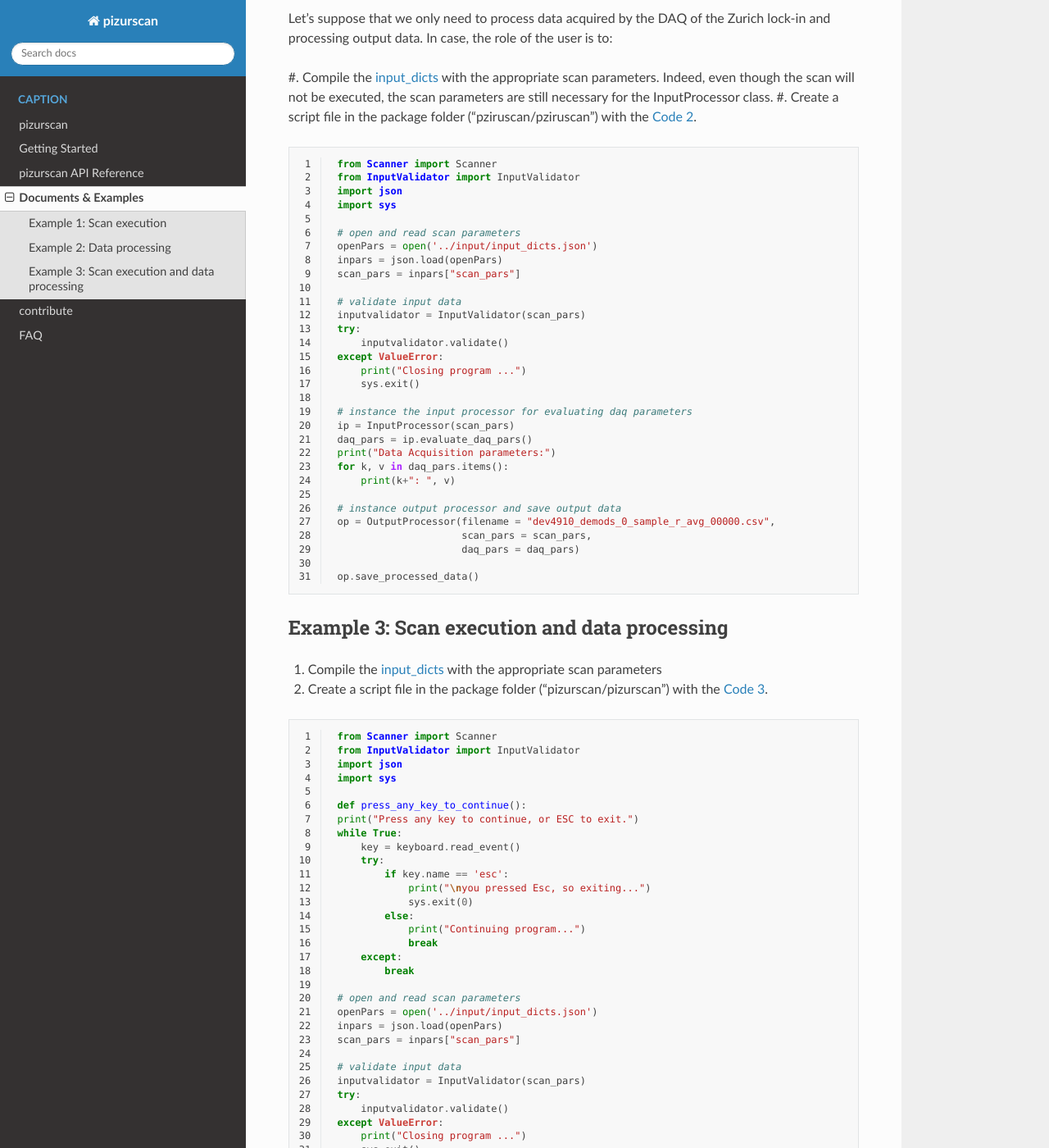
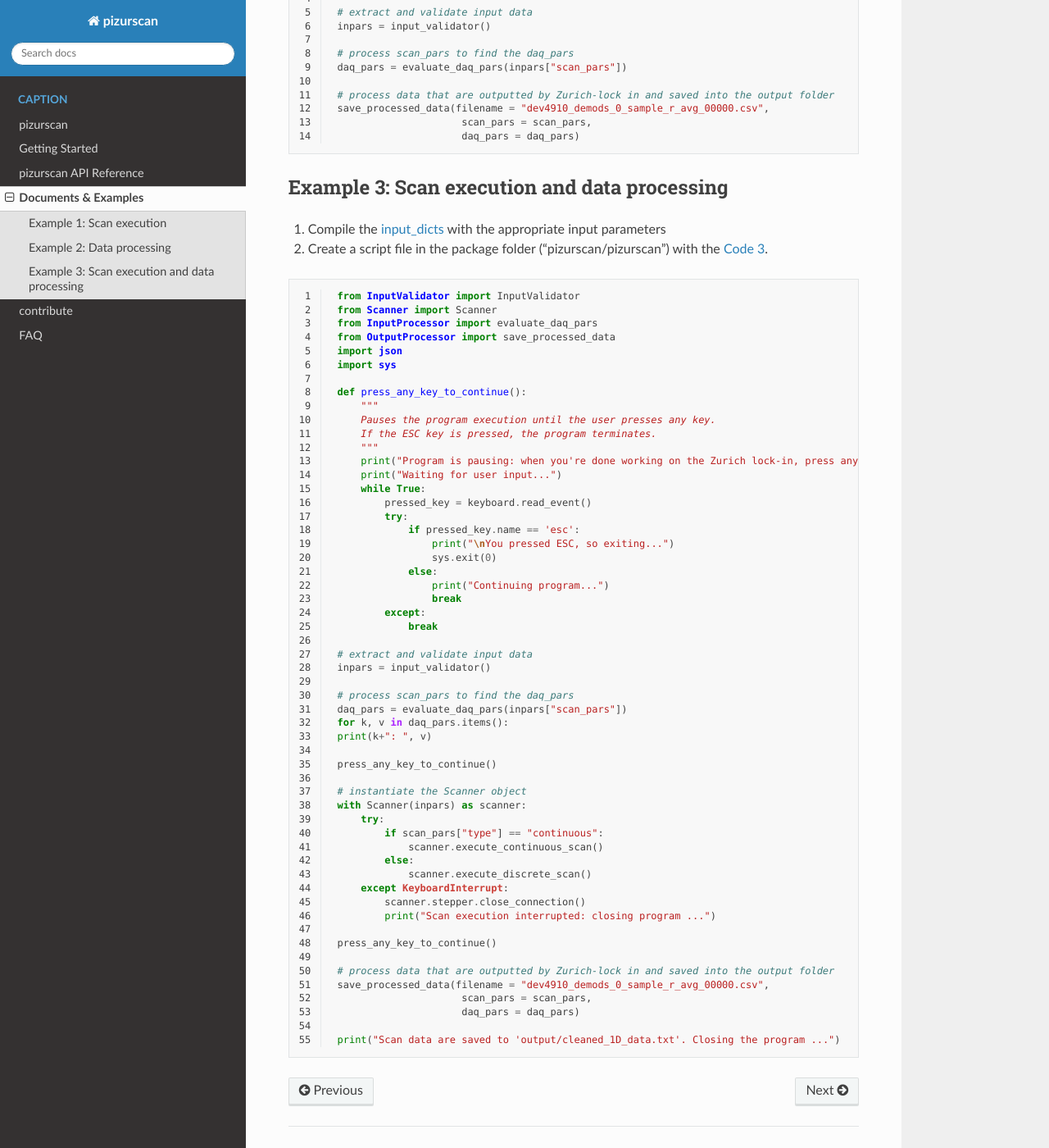
Before and after one commit to jacomore/PIZur_imager, a Sphinx documentation site: the page built from docs/usage/DocExamples.rst, in a window 1280 px wide and 1400 px high, scrolled down 1290 px. Shown: the whole window at 82% size. Built offline with Sphinx 7.4.7 and the Read the Docs theme 2.0.0, drawn with Linux system fonts in a browser that asks for light colours; some of the changed text lies outside the part shown.

```diff
--- a/docs/Introduction/intro.rst
+++ b/docs/Introduction/intro.rst
@@ -7,11 +7,10 @@ pizurscan
 | The Stepper motor controller is connected to a servo motor that moves a stage issued on an mechanical axis. For every movement of the stage, a square-wave trigger signal can be provided by the controller. This signal is then used by the lock-in to trigger data acquisition of an external signal, which is correlated with the position of the stage. An example of application is a spatially-resolved measurements of the quantum efficiency of a solar cell over a line profile.
 
 | *pizurscan* simplifies the interaction between the two instruments with the following three features:
+
 #. *Input Processing*: input parameters defining the trajectory and the cinematics of the PI stage are processed to evaluate the parameters that must be provided to the data acquisition (DAQ) of the Zhinst Lock-in.
 #. *Scan execution*: the axis is directly controlled by pizurscan through the API `PIPython <https://pypi.org/project/PIPython/>`_. In particular, the user perform continuous and discrete scas: in the first the stage moves continuously from the starting point to the final position, while in the second small micrometric steps are performed, resting in fixed position for around 50 ms.
 #. *Output Processing*: When the trigger signal of the PI controller triggers the acquisition, the external signal is measured by the lock-in and the DAQ integrates data over the acquisition time. Depending on the DAQ parameters evaluated with *Input Processing*, data outputted by the DAQ are further processed (integrated) so that eventually a single value of external signal is associated with the position of the stage.
 
-| Accordingly, the code defines four main classes: ``InputProcessor``, ``Stepper``, ``Scanner`` and ``OutputProcessor``. Such an OOP structure makes the three features described above one independent from the others, so that one could potentially use only one/two of them. For instance, if raw data were previously acquired, one can use only the first and the last class for processing output data. Indeed, the roles of ``InputProcessor`` and ``OutputProcessor`` are the previously in point 1 and 3.
-| ``Stepper`` is the lower-level interface: it makes use of the PIPYthon API and is directly interfaced with the PI controllers. ``Scanner`` instantiates ``Stepper`` and combines the inherited methods for easing the overall handling of the controller connection and scanning procedures. In this way, the user does not need any knowledge of the PIPYthon library.
-
+ | Accordingly, the code defines the main class ``Scanner``, which instantiates ``Stepper`` and combines the inherited methods for easing the overall handling of the controller connection and scanning procedures. In this way, the user does not need any knowledge of the PIPYthon library. In addition to that, the three modules ``InputValidator``, ``InputProcessor``,  and ``OutputProcessor``are developed for respectively validating the overall input parameters, processing the input parameters for increase compatibility with Zurich lock-in DAQ interface and eventually process the output data of the Zurich lock-in into an accessible format.
 | Code is developed by Giacomo Rizzi (`<rizzigiacomo@pm.me>`_). Have fun and do good measurements!
--- a/docs/usage/DocExamples.rst
+++ b/docs/usage/DocExamples.rst
@@ -20,36 +20,21 @@ Example 1: Scan execution
    :lineno-start: 1
 
     from Scanner import Scanner
-    from pizurscan.InputValidator import InputValidator
-    import json
-    import sys
+    from pizurscan.InputValidator import input_validator
 
-    # open and read scan parameters
-    openPars = open('../input/input_dicts.json')
-    inpars = json.load(openPars)
-    scan_pars = inpars["scan_pars"]
-
-    # validate input data
-    inputvalidator = InputValidator(scan_pars)
-    try:
-        inputvalidator.validate()
-    except ValueError:
-        print("Closing program ...")
-        sys.exit()
+    # extract and validate input data
+    inpars = input_validator()
 
     # instantiate the Scanner object
-    scanner = Scanner(inpars)
-    scanner.connect_stepper()    # connect to PI device
-    scanner.setup_motion_stepper()   # write velocity and acceleration in ROM
-    scanner.init_stepper_scan()
-    try:
-        if scan_pars["type"] == "continuous":
-            scanner.execute_continuous_scan()
-        else:
-            scanner.execute_discrete_scan()
-    except KeyboardInterrupt:
-        scanner.stepper.close_connection()
-        print("Scan execution interrupted: closing program ...")
+    with Scanner(inpars) as scanner:
+        try:
+            if scan_pars["type"] == "continuous":
+                scanner.execute_continuous_scan()
+            else:
+                scanner.execute_discrete_scan()
+        except KeyboardInterrupt:
+            scanner.stepper.close_connection()
+            print("Scan execution interrupted: closing program ...")
 
 
 Example 2: Data processing
@@ -64,115 +49,83 @@ are still necessary for the InputProcessor class.
 .. code-block:: python
    :lineno-start: 1
 
-    from Scanner import Scanner
-    from InputValidator import InputValidator
-    import json
-    import sys
+    from InputValidator import input_validator
+    from InputProcessor import evaluate_daq_pars
+    from OutputProcessor import save_processed_data
 
-    # open and read scan parameters
-    openPars = open('../input/input_dicts.json')
-    inpars = json.load(openPars)
-    scan_pars = inpars["scan_pars"]
+    # extract and validate input data
+    inpars = input_validator()
 
-    # validate input data
-    inputvalidator = InputValidator(scan_pars)
-    try:
-        inputvalidator.validate()
-    except ValueError:
-        print("Closing program ...")
-        sys.exit()
+    # process scan_pars to find the daq_pars
+    daq_pars = evaluate_daq_pars(inpars["scan_pars"])
 
-    # instance the input processor for evaluating daq parameters
-    ip = InputProcessor(scan_pars)
-    daq_pars = ip.evaluate_daq_pars()
-    print("Data Acquisition parameters:")
-    for k, v in daq_pars.items():
-        print(k+": ", v)
-
-    # instance output processor and save output data
-    op = OutputProcessor(filename = "dev4910_demods_0_sample_r_avg_00000.csv",
+    # process data that are outputted by Zurich-lock in and saved into the output folder
+    save_processed_data(filename = "dev4910_demods_0_sample_r_avg_00000.csv",
                          scan_pars = scan_pars,
                          daq_pars = daq_pars)
-
-    op.save_processed_data()
-
-
 
 
 Example 3: Scan execution and data processing
 ----------------------------------------------
-#. Compile the :ref:`input_dicts <jsonfile>` with the appropriate scan parameters
+#. Compile the :ref:`input_dicts <jsonfile>` with the appropriate input parameters
 #. Create a script file in the package folder ("pizurscan/pizurscan") with the :ref:`Code 3 <ex3>`.
 
 .. _ex3:
 .. code-block:: python
    :lineno-start: 1
 
+    from InputValidator import InputValidator
     from Scanner import Scanner
-    from InputValidator import InputValidator
+    from InputProcessor import evaluate_daq_pars
+    from OutputProcessor import save_processed_data
     import json
     import sys
 
     def press_any_key_to_continue():
-    print("Press any key to continue, or ESC to exit.")
-    while True:
-        key = keyboard.read_event()
-        try:
-            if key.name == 'esc':
-                print("\nyou pressed Esc, so exiting...")
-                sys.exit(0)
-            else:
-                print("Continuing program...")
+        """
+        Pauses the program execution until the user presses any key.
+        If the ESC key is pressed, the program terminates.
+        """
+        print("Program is pausing: when you're done working on the Zurich lock-in, press any key to continue, or ESC to exit.")
+        print("Waiting for user input...")
+        while True:
+            pressed_key = keyboard.read_event()
+            try:
+                if pressed_key.name == 'esc':
+                    print("\nYou pressed ESC, so exiting...")
+                    sys.exit(0)
+                else:
+                    print("Continuing program...")
+                    break
+            except:
                 break
-        except:
-            break
 
-    # open and read scan parameters
-    openPars = open('../input/input_dicts.json')
-    inpars = json.load(openPars)
-    scan_pars = inpars["scan_pars"]
+    # extract and validate input data
+    inpars = input_validator()
 
-    # validate input data
-    inputvalidator = InputValidator(scan_pars)
-    try:
-        inputvalidator.validate()
-    except ValueError:
-        print("Closing program ...")
-        sys.exit()
+    # process scan_pars to find the daq_pars
+    daq_pars = evaluate_daq_pars(inpars["scan_pars"])
+    for k, v in daq_pars.items():
+    print(k+": ", v)
 
-    # instance the input processor for evaluating daq parameters
-    ip = InputProcessor(scan_pars)
-    daq_pars = ip.evaluate_daq_pars()
-    print("Data Acquisition parameters:")
-    for k, v in daq_pars.items():
-        print(k+": ", v)
-
-    # wait time for writing parameters in the DAQ of the lock-in
-    print("Please, now type the daq parameters into the DAQ of the Zurich lock ...")
     press_any_key_to_continue()
 
     # instantiate the Scanner object
-    scanner = Scanner(inpars)
-    scanner.connect_stepper()    # connect to PI device
-    scanner.setup_motion_stepper()   # write velocity and acceleration in ROM
-    scanner.init_stepper_scan()
-    try:
-        if scan_pars["type"] == "continuous":
-            scanner.execute_continuous_scan()
-        else:
-            scanner.execute_discrete_scan()
-    except KeyboardInterrupt:
-        scanner.stepper.close_connection()
-        print("Scan execution interrupted: closing program ...")
+    with Scanner(inpars) as scanner:
+        try:
+            if scan_pars["type"] == "continuous":
+                scanner.execute_continuous_scan()
+            else:
+                scanner.execute_discrete_scan()
+        except KeyboardInterrupt:
+            scanner.stepper.close_connection()
+            print("Scan execution interrupted: closing program ...")
 
-
-    print("Please, now move the file outputted by the Zurich DAQ into the 'output' folder ...")
     press_any_key_to_continue()
 
-    # instance output processor and save output data
-    op = OutputProcessor(filename = "dev4910_demods_0_sample_r_avg_00000.csv",
+    # process data that are outputted by Zurich-lock in and saved into the output folder
+    save_processed_data(filename = "dev4910_demods_0_sample_r_avg_00000.csv",
                          scan_pars = scan_pars,
                          daq_pars = daq_pars)
 
-    op.save_processed_data()
     print("Scan data are saved to 'output/cleaned_1D_data.txt'. Closing the program ...")
--- a/setup.py
+++ b/setup.py
@@ -13,7 +13,7 @@ with open(path.join(HERE, 'README.md'), encoding='utf-8') as f:
 
 setup(
     name="pizurscan",
-    version="0.1.6",
+    version="0.1.7",
     description="Library to interface PI controllers and Zurich lock-in",
     long_description=long_description,
     long_description_content_type="text/markdown",
```
Also changed, not shown: docs/usage/Getting Started.rst (+32 -35 lines).
